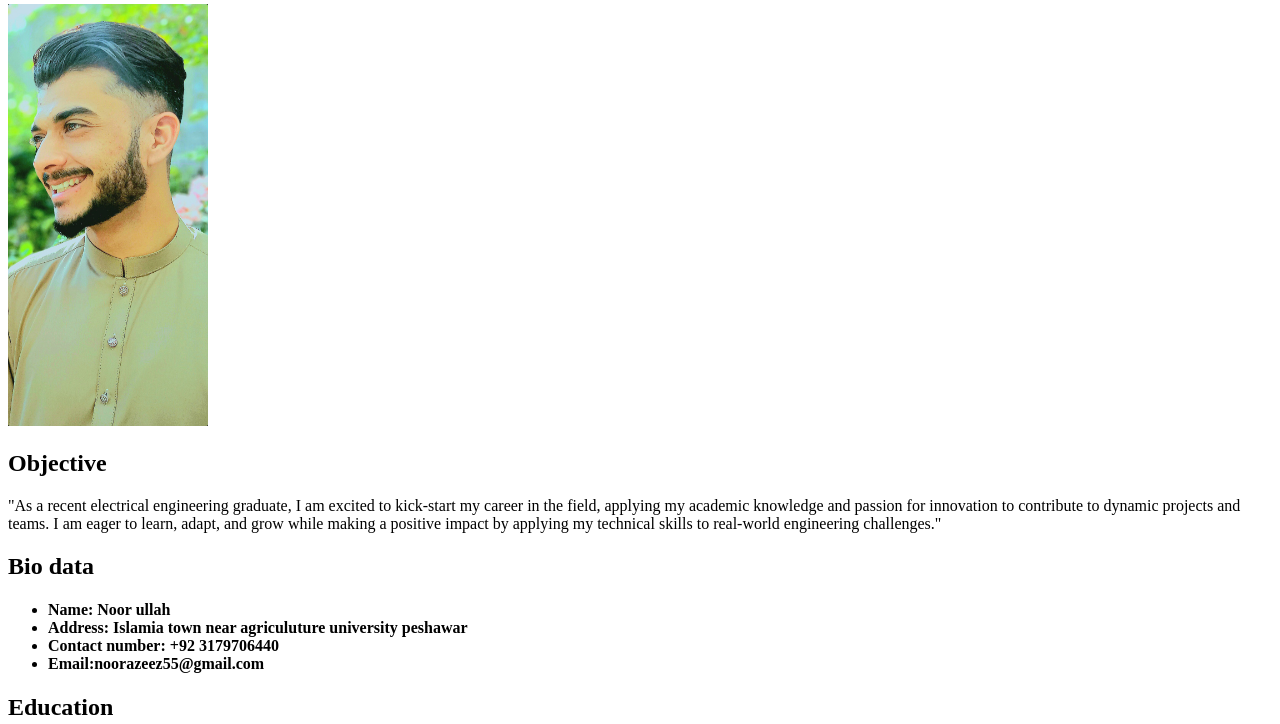
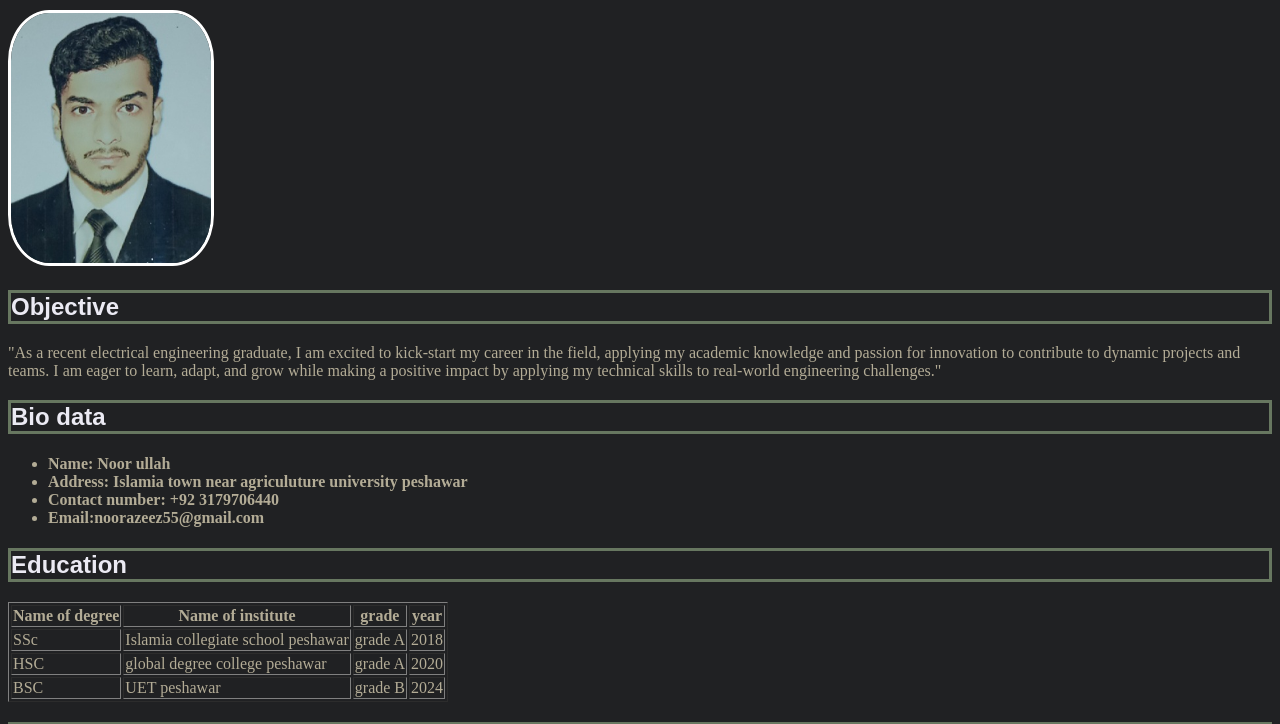
Before and after one commit to Noorullahkhalil/My-second-repo, a plain HTML site: page index.html in a window 1280 px wide. Shown: the part 76-800 px from the top of the page. Drawn offline with Linux system fonts and the light colour scheme.

Commit message:
my CV with css

```diff
--- a/index.html
+++ b/index.html
@@ -1,20 +1,27 @@
 <!DOCTYPE html>
 <html lang="en">
+
 <head>
   <meta charset="UTF-8">
   <meta name="viewport" content="width=, initial-scale=1.0">
   <title>Document</title>
+  <link rel="stylesheet" href="./style.css">
 </head>
+
 <body>
   <h1>My resume</h1>
-    <img width="200px" src="./20230728_204208.jpg" alt="Grapefruit slice atop a pile of other slices"
-/>
+  <img class="profilephoto" src="./download.jpeg" alt="Grapefruit slice atop a pile of other slices" />
+
 
   <h2>Objective</h2>
- <p>                "As a recent electrical engineering graduate, I am excited to kick-start my career in the field, applying my academic knowledge and passion for innovation to contribute to dynamic projects and teams. I am eager to learn, adapt, and grow while making a positive impact by applying my technical skills to real-world engineering challenges."</p>
+  <p> "As a recent electrical engineering graduate, I am excited to kick-start my career in the field, applying my
+    academic knowledge and passion for innovation to contribute to dynamic projects and teams. I am eager to learn,
+    adapt, and grow while making a positive impact by applying my technical skills to real-world engineering
+    challenges."</p>
   <h2>Bio data</h2>
   <ul>
-       <h4> <li>Name: Noor ullah</li>
+    <h4>
+      <li>Name: Noor ullah</li>
       <li>Address: Islamia town near agriculuture university peshawar</li>
       <li>Contact number: +92 3179706440</li>
       <li>Email:noorazeez55@gmail.com</li>
@@ -54,12 +61,19 @@
 
   <h2>Experince:</h2>
   <ul>
-   <li> <h3>internee at  132kv gride station, danishabad peshawar</h3></li>
-   <li><h3>internee at green wend peshawar </h3></li>
-   <li><h3>Different projects on ESP32 microcontroller by using ardunio IDE <h3></li>
+    <li>
+      <h3>internee at 132kv gride station, danishabad peshawar</h3>
+    </li>
+    <li>
+      <h3>internee at green wend peshawar </h3>
+    </li>
+    <li>
+      <h3>Different projects on ESP32 microcontroller by using ardunio IDE <h3>
+    </li>
   </ul>
   <h2>skills:</h2>
-<ul><li>PCB designing</li>
+  <ul>
+    <li>PCB designing</li>
     <li>Ardunio IDE</li>
     <li>Matlab</li>
     <li>AutoCAD 2D and 3D</li>
@@ -72,7 +86,8 @@
   </ul>
   <h2>Interest:</h2>
 
-<ul><li>shaping and making electroins circuits</li>
+  <ul>
+    <li>shaping and making electroins circuits</li>
     <li>Gardening</li>
     <li>Playing football</li>
     <li>Travling</li>
@@ -83,6 +98,7 @@
     <li>watching pakistani dramas</li>
   </ul>
   <h2>languages</h2>
-<ul><li>English as a second language</li>
+  <ul>
+    <li>English as a second language</li>
     <li>Urdu as a national language</li>
     <li>Pushto as native language </li>
--- /dev/null
+++ b/style.css
@@ -0,0 +1,18 @@
+h1,h2{
+    color:rgb(235, 234, 243);
+    border: 3px solid rgb(103, 119, 96);
+    font-family: Arial, Helvetica, sans-serif;
+}
+body{
+    background-color: #202123;
+    color:#b3ac96;
+}
+h1 {
+    font: size 6rem;
+}
+.profilephoto{
+    width: 200px;
+    border: 3px solid white;
+    height: 250px;
+    border-radius: 20%;
+}
```
Also changed, not shown: 20230728_204208.jpg (deleted), download.jpeg (added), 2 other files. Lines whose indentation alone changed are shown as unchanged.
